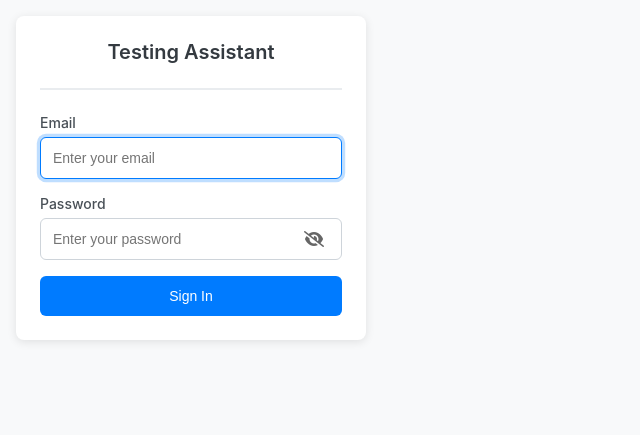
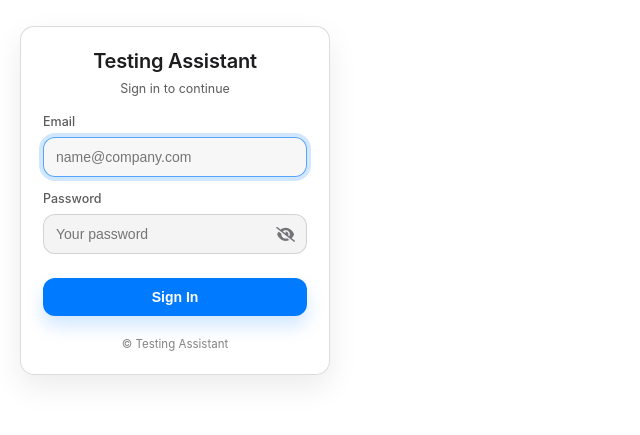
Before and after one commit to keith-vo-macusa/check-web-extension, a website built with Vite: page screens/login.html in a window 1280 px wide. Shown: the whole page, without its empty margins (0-640 px from the left). Built offline with nearby package versions, Linux system fonts and the light colour scheme; some packages are replaced by stand-ins of ours.

Commit message:
feat: revamp login UI with improved styling, accessibility enhancements, and updated error/success messages

```diff
--- a/css/login.css
+++ b/css/login.css
@@ -1,134 +1,188 @@
+/* Simple “Apple-like” UI: white, soft radius, subtle shadow, system blue focus */
+:root {
+    --bg: #ffffff;
+    --text: #1d1d1f;
+    --muted: rgba(29, 29, 31, 0.72);
+    --border: rgba(60, 60, 67, 0.18);
+    --surface: rgba(255, 255, 255, 0.9);
+    --field-bg: rgba(118, 118, 128, 0.08);
+    --blue: #007aff; /* iOS system blue */
+    --shadow: 0 12px 30px rgba(0, 0, 0, 0.08);
+    --radius: 14px;
+}
+
+* {
+    box-sizing: border-box;
+}
+
 body {
     width: 350px;
     min-height: 400px;
     margin: 0;
-    padding: 16px;
-    font-family: -apple-system, BlinkMacSystemFont, 'Segoe UI', Roboto, Arial, sans-serif;
-    background: #f8f9fa;
+    padding: 20px;
+    font-family: -apple-system, BlinkMacSystemFont, "SF Pro Text", "Segoe UI", Roboto, Helvetica, Arial, sans-serif;
+    color: var(--text);
+    background: var(--bg);
+    display: flex;
+    align-items: center;
+    justify-content: center;
+    -webkit-font-smoothing: antialiased;
+    -moz-osx-font-smoothing: grayscale;
+    text-rendering: optimizeLegibility;
 }
 
 .login-container {
-    background: white;
-    border-radius: 8px;
-    box-shadow: 0 2px 10px rgba(0, 0, 0, 0.1);
-    padding: 24px;
-    margin-bottom: 16px;
+    width: 100%;
+    max-width: 320px;
+    background: var(--surface);
+    border: 1px solid var(--border);
+    border-radius: var(--radius);
+    box-shadow: var(--shadow);
+    padding: 22px;
 }
 
 .header {
     text-align: center;
-    margin-bottom: 24px;
-    padding-bottom: 16px;
-    border-bottom: 2px solid #e9ecef;
+    margin-bottom: 18px;
 }
 
 .header h1 {
-    margin: 0 0 8px 0;
+    margin: 0;
     font-size: 20px;
-    color: #343a40;
+    color: var(--text);
     font-weight: 600;
+    letter-spacing: -0.2px;
+}
+
+.subtitle {
+    margin: 8px 0 0;
+    font-size: 12.5px;
+    color: var(--muted);
 }
 
 .form-group {
-    margin-bottom: 16px;
+    margin-bottom: 14px;
 }
 
 .form-group label {
     display: block;
-    margin-bottom: 6px;
-    font-size: 14px;
-    color: #495057;
+    margin-bottom: 8px;
+    font-size: 12.5px;
+    color: var(--muted);
     font-weight: 500;
 }
 
 .form-group input {
     width: 100%;
-    padding: 12px;
-    border: 1px solid #ced4da;
-    border-radius: 6px;
+    padding: 11px 12px;
+    border: 1px solid var(--border);
+    border-radius: 12px;
     font-size: 14px;
-    box-sizing: border-box;
-    transition: border-color 0.15s ease-in-out, box-shadow 0.15s ease-in-out;
+    transition: border-color 0.15s ease, box-shadow 0.15s ease, background 0.15s ease;
+    background: var(--field-bg);
+    color: var(--text);
+}
+
+.form-group input:hover {
+    border-color: rgba(60, 60, 67, 0.28);
 }
 
 .form-group input:focus {
     outline: none;
-    border-color: #007bff;
-    box-shadow: 0 0 0 0.2rem rgba(0, 123, 255, 0.25);
+    border-color: rgba(0, 122, 255, 0.65);
+    background: rgba(118, 118, 128, 0.06);
+    box-shadow: 0 0 0 4px rgba(0, 122, 255, 0.18);
+}
+
+/* Realtime validation states (set by login.js) */
+.form-group input[data-state='invalid'] {
+    border-color: rgba(255, 59, 48, 0.45);
+}
+
+.form-group input[data-state='invalid']:focus {
+    border-color: rgba(255, 59, 48, 0.55);
+    box-shadow: 0 0 0 4px rgba(255, 59, 48, 0.18);
+}
+
+.form-group input[data-state='valid'] {
+    border-color: rgba(52, 199, 89, 0.40);
+}
+
+.form-group input[data-state='valid']:focus {
+    border-color: rgba(52, 199, 89, 0.52);
+    box-shadow: 0 0 0 4px rgba(52, 199, 89, 0.16);
+}
+
+.password-input-container {
+    position: relative;
 }
 
 .login-btn {
     width: 100%;
-    padding: 12px;
-    background: #007bff;
+    padding: 11px 12px;
+    background: var(--blue);
     color: white;
     border: none;
-    border-radius: 6px;
+    border-radius: 12px;
     font-size: 14px;
-    font-weight: 500;
+    font-weight: 600;
     cursor: pointer;
-    transition: all 0.2s ease;
+    transition: transform 0.08s ease, filter 0.15s ease, box-shadow 0.15s ease;
+    margin-top: 10px;
+    box-shadow: 0 10px 18px rgba(0, 122, 255, 0.18);
 }
 
 .login-btn:hover {
-    background: #0056b3;
-    transform: translateY(-1px);
+    filter: brightness(0.95);
 }
 
 .login-btn:active {
-    transform: translateY(0);
-}
-
-.demo-info {
-    background: #e7f3ff;
-    color: #0c5460;
-    padding: 12px;
-    margin-bottom: 16px;
-    border-radius: 6px;
-    font-size: 13px;
-    border-left: 4px solid #007bff;
+    transform: translateY(1px);
 }
 
 .error-message {
-    background: #f8d7da;
-    color: #721c24;
-    padding: 12px;
-    border-radius: 6px;
+    background: rgba(255, 59, 48, 0.08);
+    color: #8b0000;
+    padding: 10px 12px;
+    border-radius: 12px;
     font-size: 13px;
     margin-bottom: 16px;
     display: none;
-    border: 1px solid #f5c6cb;
+    border: 1px solid rgba(255, 59, 48, 0.22);
+    line-height: 1.4;
 }
 
 .success-message {
-    background: #d4edda;
-    color: #155724;
-    padding: 12px;
-    border-radius: 6px;
+    background: rgba(52, 199, 89, 0.10);
+    color: #0b5d1e;
+    padding: 10px 12px;
+    border-radius: 12px;
     font-size: 13px;
     margin-bottom: 16px;
     display: none;
-    border: 1px solid #c3e6cb;
+    border: 1px solid rgba(52, 199, 89, 0.22);
+    line-height: 1.4;
 }
 
 .loading {
     display: none;
     text-align: center;
-    margin: 12px 0;
+    margin: 14px 0 8px;
     font-size: 13px;
-    color: #6c757d;
+    color: var(--muted);
 }
 
 .loading::after {
     content: '';
     display: inline-block;
-    width: 12px;
-    height: 12px;
-    border: 2px solid #007bff;
+    width: 14px;
+    height: 14px;
+    border: 2px solid rgba(60, 60, 67, 0.20);
     border-radius: 50%;
-    border-top-color: transparent;
-    animation: spin 1s linear infinite;
+    border-top-color: var(--blue);
+    animation: spin 0.8s linear infinite;
     margin-left: 8px;
+    vertical-align: middle;
 }
 
 @keyframes spin {
@@ -142,23 +196,43 @@ body {
     border: none;
     cursor: pointer;
     padding: 8px;
-    color: #666;
-    transition: all 0.2s ease;
+    color: rgba(60, 60, 67, 0.70);
+    transition: color 0.15s ease, transform 0.08s ease;
     outline: none;
-}
-
-.password-toggle:hover {
-    color: #333;
-}
-
-.password-toggle .eye-icon {
-    font-size: 16px;
+    position: absolute;
+    right: 4px;
+    top: 50%;
+    transform: translateY(-50%);
     display: flex;
     align-items: center;
     justify-content: center;
 }
 
-/* Ensure the password input has enough padding for the toggle button */
+.password-toggle:hover {
+    color: var(--text);
+}
+
+.password-toggle:focus {
+    color: var(--text);
+}
+
+.password-toggle .eye-icon {
+    font-size: 15px;
+    display: flex;
+    align-items: center;
+    justify-content: center;
+}
+
 #password {
     padding-right: 40px;
 }
+
+.footer {
+    margin-top: 16px;
+    text-align: center;
+}
+
+.footer-text {
+    font-size: 11.5px;
+    color: rgba(29, 29, 31, 0.55);
+}
--- a/js/login.js
+++ b/js/login.js
@@ -108,12 +108,12 @@ class LoginManager {
 
         // Validate input
         if (!ValidationService.isValidEmail(email)) {
-            this.showError('Email không hợp lệ');
+            this.showError('Invalid email address');
             return;
         }
 
         if (!ValidationService.isNonEmptyString(password, 1)) {
-            this.showError('Vui lòng nhập mật khẩu');
+            this.showError('Please enter your password');
             return;
         }
 
@@ -136,7 +136,7 @@ class LoginManager {
             const result = await response.json();
 
             if (result.success) {
-                this.showSuccess(result.message || 'Đăng nhập thành công');
+                this.showSuccess(result.message || 'Login successful');
                 await this.saveAuthState(result.data);
                 this.redirectToMain();
 
@@ -144,11 +144,11 @@ class LoginManager {
                 await TabsService.reloadTab();
                 window.close();
             } else {
-                this.showError(result.message || 'Đăng nhập thất bại');
+                this.showError(result.message || 'Login failed');
             }
         } catch (error) {
             ErrorLogger.error('Login error', { error });
-            this.showError('Có lỗi xảy ra, vui lòng thử lại');
+            this.showError('An error occurred, please try again');
         } finally {
             this.showLoading(false);
         }
@@ -207,7 +207,7 @@ class LoginManager {
 
         if (loginBtn) {
             loginBtn.disabled = show;
-            loginBtn.textContent = show ? 'Đang xác thực...' : 'Đăng nhập';
+            loginBtn.textContent = show ? 'Verifying...' : 'Sign In';
         }
     }
 
--- a/screens/login.html
+++ b/screens/login.html
@@ -1,45 +1,49 @@
 <!DOCTYPE html>
-<html>
+<html lang="en">
 
 <head>
     <meta charset="utf-8">
+    <meta name="viewport" content="width=device-width, initial-scale=1">
+    <title>Testing Assistant - Sign In</title>
     <link rel="stylesheet" href="../css/login.css">
     <link rel="stylesheet" href="https://cdnjs.cloudflare.com/ajax/libs/font-awesome/6.5.1/css/all.min.css">
 </head>
 
 <body>
-    <div class="login-container">
-        <div class="header">
+    <main class="login-container" role="main">
+        <header class="header">
             <h1>Testing Assistant</h1>
-        </div>
+            <p class="subtitle">Sign in to continue</p>
+        </header>
 
-        <div id="errorMessage" class="error-message"></div>
-        <div id="successMessage" class="success-message"></div>
+        <div id="errorMessage" class="error-message" aria-hidden="true"></div>
+        <div id="successMessage" class="success-message" aria-hidden="true"></div>
 
-        <form id="loginForm">
+        <form id="loginForm" class="form" novalidate>
             <div class="form-group">
                 <label for="email">Email</label>
-                <input type="text" id="email" name="email" placeholder="Enter your email" required>
+                <input type="email" id="email" name="email" placeholder="name@company.com" autocomplete="email"
+                    inputmode="email" spellcheck="false" required>
             </div>
 
             <div class="form-group">
                 <label for="password">Password</label>
-                <div class="password-input-container" style="position: relative;">
-                    <input type="password" id="password" name="password" placeholder="Enter your password" required>
-                    <button type="button" id="togglePassword" class="password-toggle"
-                        style="position: absolute; right: 10px; top: 50%; transform: translateY(-50%);">
+                <div class="password-input-container">
+                    <input type="password" id="password" name="password" placeholder="Your password"
+                        autocomplete="current-password" required>
+                    <button type="button" id="togglePassword" class="password-toggle" aria-label="Show password">
                         <span class="eye-icon"><i class="fa-solid fa-eye-slash"></i></span>
                     </button>
                 </div>
             </div>
 
-            <div class="loading" id="loading">
-                Authenticating...
-            </div>
-
             <button type="submit" id="loginBtn" class="login-btn">Sign In</button>
         </form>
-    </div>
+
+        <footer class="footer">
+            <span class="footer-text">© Testing Assistant</span>
+        </footer>
+    </main>
 
     <script type="module" src="../js/login.js"></script>
 </body>
```
